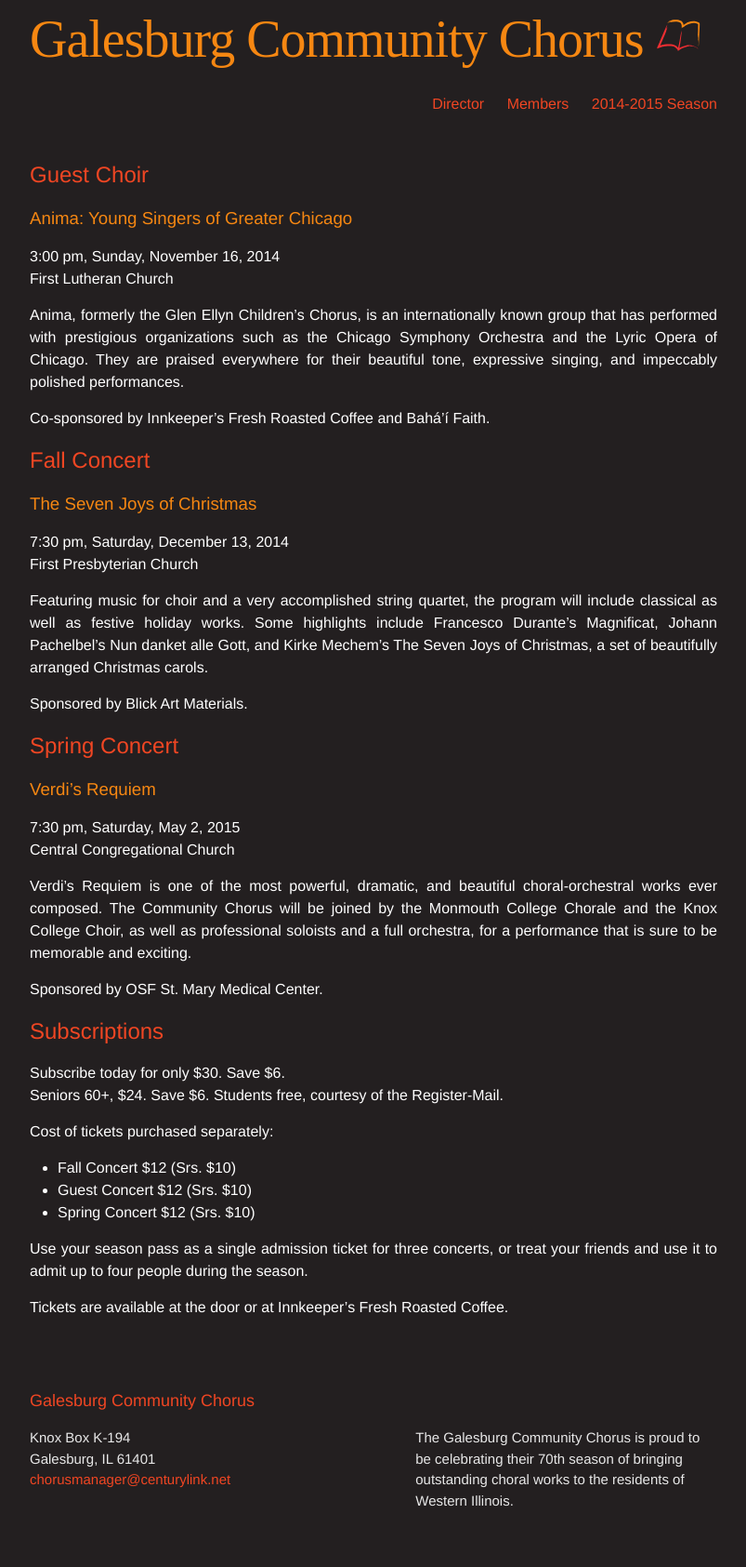
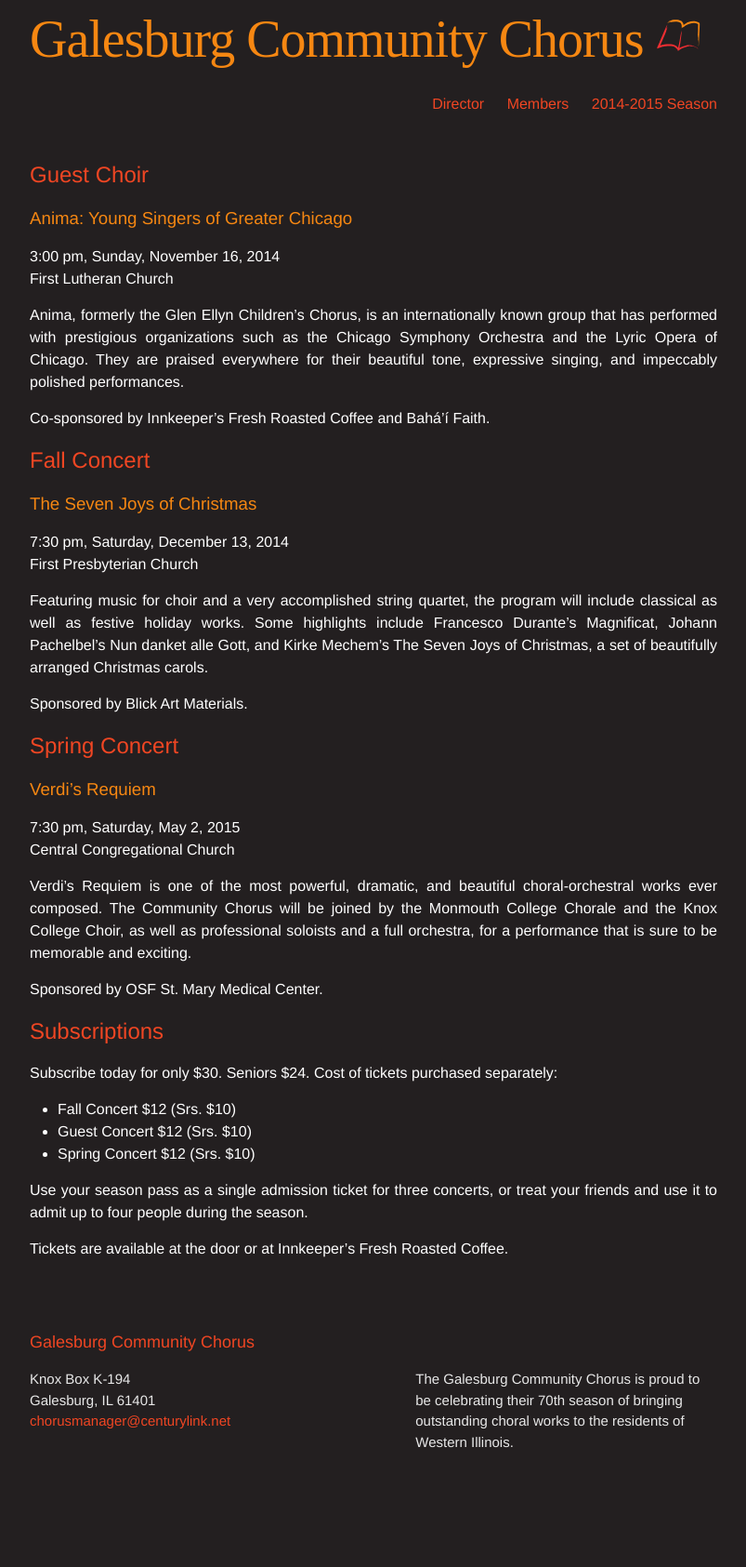
Before and after one commit to galesburgchorus/galesburgchorus.github.io, a Jekyll site: the page built from season.md, in a window 1280 px wide. Shown: the whole page at 93% size, without its empty margins (238-1041 px from the left). Built offline with Jekyll 4.4.1, drawn with Linux system fonts in a browser that asks for light colours; some web fonts are replaced; after the commit the page ends 1622 px from its top, so only the background shows below that.

Commit message:
Updated season.md

```diff
--- a/season.md
+++ b/season.md
@@ -36,9 +36,7 @@ Verdi's Requiem is one of the most powerful, dramatic, and beautiful choral-orch
 Sponsored by OSF St. Mary Medical Center.
 
 ## Subscriptions
-Subscribe today for only $30.  Save $6.
-Seniors 60+, $24.  Save $6.  Students free, courtesy of the Register-Mail.
-
+Subscribe today for only $30. Seniors $24.
 Cost of tickets purchased separately:
 
 * Fall Concert $12 (Srs. $10)
```
